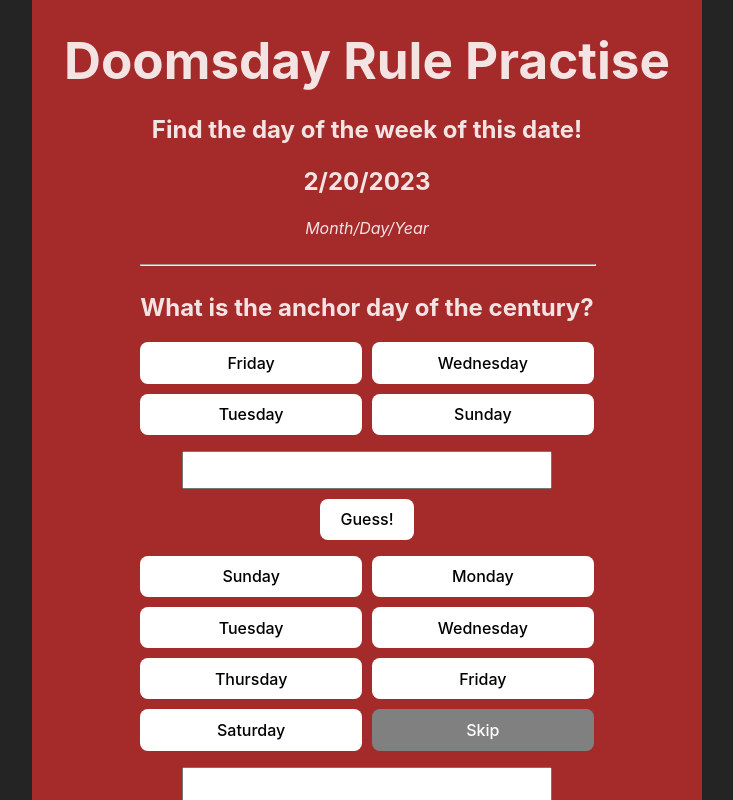
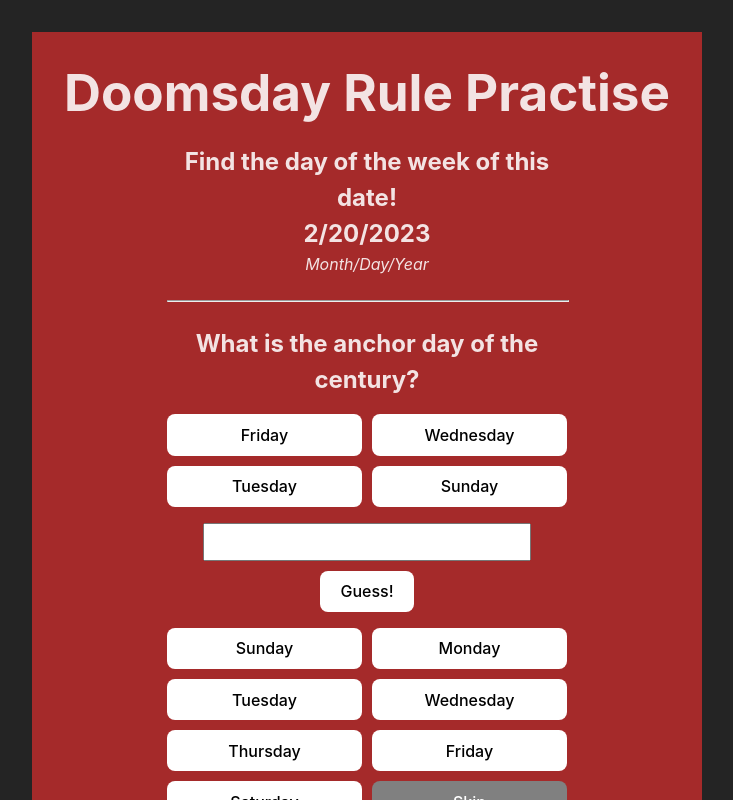
Before and after one commit to hooliganny/doomsday-rule-practise, a React (Vite) app in the folder doomsday-rule/: page / in a window 1280 px wide. Both pictures are taken after a click on the button "Step-by-Step Tutorial". Shown: the top 800 px of the page, without its empty margins (273-1006 px from the left). Built offline with nearby package versions, Linux system fonts and the light colour scheme.

Commit message:
Use answer for main guess, simplify text, design

```diff
--- a/doomsday-rule/src/Answer.tsx
+++ b/doomsday-rule/src/Answer.tsx
@@ -1,11 +1,12 @@
 import React, { useRef } from "react";
 
 type AnswerProps = {
-  title: string;
+  title?: string;
   possibleAnswers: (string | number)[];
   answer: string | number;
   ifCorrect: () => void;
   ifIncorrect: () => void;
+  extraLogic?: (guess: number | string) => void;
 };
 
 const Answer = ({
@@ -14,12 +15,19 @@ const Answer = ({
   answer,
   ifCorrect,
   ifIncorrect,
+  extraLogic,
 }: AnswerProps) => {
   const keyboardInputRef = useRef<HTMLInputElement | null>(null);
 
-  const buttonPress = (day: string | number | undefined) => {
-    console.log(day, answer);
-    if (day == answer) {
+  const handleGuess = (guess: string | number | undefined) => {
+    if (guess === "" || !guess) {
+      return null;
+    }
+    if (extraLogic?.(guess)) {
+      return null;
+    }
+
+    if (guess == answer) {
       ifCorrect();
       if (keyboardInputRef.current) {
         keyboardInputRef.current.value = "";
@@ -31,13 +39,13 @@ const Answer = ({
 
   function handleKeyDown(event: React.KeyboardEvent<HTMLInputElement>) {
     if (event.key === "Enter") {
-      buttonPress(keyboardInputRef.current?.value);
+      handleGuess(keyboardInputRef.current?.value);
     }
   }
 
   return (
     <>
-      <h2>{title}</h2>
+      {title && <h2>{title}</h2>}
       <div className="button-wrapper">
         {possibleAnswers.map((day, index) => {
           return (
@@ -49,7 +57,7 @@ const Answer = ({
                     ? { background: "gray", color: "white" }
                     : undefined
                 }
-                onClick={() => buttonPress(day)}
+                onClick={() => handleGuess(day)}
               >
                 {day}
               </button>
--- a/doomsday-rule/src/App.tsx
+++ b/doomsday-rule/src/App.tsx
@@ -2,6 +2,7 @@ import { useCallback, useEffect, useMemo, useRef, useState } from "react";
 import Modal from "./Modal";
 import "./App.css";
 import StepByStepGuess from "./StepByStepGuess";
+import Answer from "./Answer";
 
 export const Days = [
   "Sunday",
@@ -25,7 +26,6 @@ function randomDate(start: Date, end: Date) {
 }
 
 function App() {
-  const [guess, setGuess] = useState("");
   const [rightCount, setRightCount] = useState(0);
   const [wrongCount, setWrongCount] = useState(MAX_NUMBER_OF_GUESSES);
   const [answer, setAnswer] = useState(new Date());
@@ -38,48 +38,8 @@ function App() {
     setAnswer(randomDate(EARLIEST_DAY, LATEST_DAY));
   }
 
-  function handleKeyDown(event: React.KeyboardEvent<HTMLInputElement>) {
-    if (event.key === "Enter") {
-      setGuess(keyboardInputRef.current?.value || "");
-    }
-  }
-
-  const buttonPress = useCallback((day: string) => {
-    return () => setGuess(day);
-  }, []);
-
-  useEffect(() => {
-    if (
-      guess !== "" &&
-      (Number(guess) === answer.getDay() ||
-        guess.toLowerCase() == Days[answer.getDay()].toLowerCase())
-    ) {
-      setRightCount((rightCount) => rightCount + 1);
-      reset();
-      if (
-        keyboardInputRef.current !== undefined &&
-        keyboardInputRef.current !== null
-      ) {
-        keyboardInputRef.current.value = "";
-      }
-    } else if (guess === "Skip") {
-      reset();
-    } else if (guess === "ans") {
-      setShowAnswer(true);
-    } else if (
-      guess != "" &&
-      !(
-        Number(guess) === answer.getDay() ||
-        guess.toLowerCase() == Days[answer.getDay()].toLowerCase()
-      )
-    ) {
-      setWrongCount((count) => count - 1);
-    }
-  }, [guess]);
-
   const reset = useCallback(() => {
     setWrongCount(MAX_NUMBER_OF_GUESSES);
-    setGuess("");
     newDate();
     setShowAnswer(false);
     setShowStepByStep(false);
@@ -118,40 +78,44 @@ function App() {
     setShowStepByStep((value) => !value);
   };
 
-  const DayButtons = useMemo(
-    () => (
-      <div className="button-wrapper">
-        {Days.concat("Skip").map((day) => {
-          return (
-            <button
-              className="day-button"
-              style={
-                day === "Skip"
-                  ? { background: "gray", color: "white" }
-                  : undefined
+  const ifCorrect = () => {
+    setRightCount((rightCount) => rightCount + 1);
+    reset();
+    if (
+      keyboardInputRef.current !== undefined &&
+      keyboardInputRef.current !== null
+    ) {
+      keyboardInputRef.current.value = "";
     }
-              key={day}
-              onClick={buttonPress(day)}
-            >
-              {day}
-            </button>
-          );
-        })}
-      </div>
-    ),
-    []
-  );
+  };
+
+  const isIncorrect = () => {
+    setWrongCount((count) => count - 1);
+  };
+
+  const extraLogic = (guess: number | string) => {
+    if (guess === "Skip") {
+      reset();
+      return true;
+    }
+    if (guess === "ans") {
+      setShowAnswer(true);
+      return true;
+    }
+  };
 
   return (
     <div className="App">
       <h1>Doomsday Rule Practise</h1>
       <div className="card">
+        <div className="title">
           <h2>Find the day of the week of this date!</h2>
 
           <h2>{answer.toLocaleDateString()}</h2>
           <p>
             <i>Month/Day/Year</i>
           </p>
+        </div>
 
         <hr style={{ width: "100%" }} />
         {showAnswer && (
@@ -162,12 +126,13 @@ function App() {
         )}
 
         {showStepByStep && <StepByStepGuess answer={answer} />}
-        {DayButtons}
-
-        <div className="answer-section">
-          <input type="text" ref={keyboardInputRef} onKeyDown={handleKeyDown} />
-          <button>Guess!</button>
-        </div>
+        <Answer
+          answer={Days[answer.getDay()]}
+          ifCorrect={ifCorrect}
+          ifIncorrect={isIncorrect}
+          possibleAnswers={Days.concat("Skip")}
+          extraLogic={extraLogic}
+        />
 
         <p className="correct">Number of guesses correct: {rightCount}</p>
         <p className="incorrect">Number of guesses left: {wrongCount}</p>
--- a/doomsday-rule/src/StepByStepGuess.tsx
+++ b/doomsday-rule/src/StepByStepGuess.tsx
@@ -1,4 +1,4 @@
-import { useCallback, useEffect, useMemo, useState } from "react";
+import { Fragment, useCallback, useEffect, useMemo, useState } from "react";
 import Answer from "./Answer";
 import getAnchorDay from "./lib/getAnchorDay";
 import { Days } from "./App";
@@ -34,21 +34,24 @@ const StepByStepGuess = ({ answer }: { answer: Date }) => {
     };
   }, [answer]);
 
+  const [sumSoFar, setSumSoFar] = useState(0);
   const [step, setStep] = useState(0);
   const steps = useMemo(
     () => [
       {
         title: "What is the anchor day of the century?",
-        answer: Days[anchorDayAnswer],
+        answer: anchorDayAnswer,
         possibleAnswers: anchorDays,
       },
       {
-        title: "How many twelves fit in the last 2 numbers of the year?",
+        title:
+          "How many twelves fit in the smallest 2 numbers of the year? (i.e. the 14 of 1914)",
         answer: howManyTwelvesAnswer,
         possibleAnswers: [0, 1, 2, 3, 4, 5, 6, 7, 8],
       },
       {
-        title: "What is the remainder from the twelves?",
+        title:
+          "How many years are left as a remainder from your previous answer?",
         answer: howManyTwelvesRemainderAnswer,
         possibleAnswers: [0, 1, 2, 3, 4, 5, 6, 7, 8, 9, 10, 11],
       },
@@ -58,7 +61,7 @@ const StepByStepGuess = ({ answer }: { answer: Date }) => {
         possibleAnswers: [0, 1, 2, 3],
       },
       {
-        title: "What is the sum modulo seven?",
+        title: "What is the sum of your previous answers modulo seven?",
         answer: sumModuloSevenAnswer,
         possibleAnswers: [0, 1, 2, 3, 4, 5, 6],
       },
@@ -68,6 +71,7 @@ const StepByStepGuess = ({ answer }: { answer: Date }) => {
   const handleCorrectAnswer = useCallback(() => {
     if (step < steps.length) {
       setStep(step + 1);
+      setSumSoFar((prevSum) => prevSum + steps[step].answer);
     } else {
       console.log("All steps completed");
     }
@@ -80,14 +84,16 @@ const StepByStepGuess = ({ answer }: { answer: Date }) => {
   return (
     <>
       {steps.slice(step, step + 1).map((stepData, index) => (
+        <Fragment key={`Step ${index}`}>
+          {step === steps.length - 1 && <p>Sum so far: {sumSoFar}</p>}
           <Answer
             title={stepData.title}
-          key={`Step ${index}`}
             answer={stepData.answer}
             possibleAnswers={stepData.possibleAnswers}
             ifCorrect={handleCorrectAnswer}
             ifIncorrect={() => console.log("incorrect")}
           />
+        </Fragment>
       ))}
       {step === steps.length && (
         <p>
--- a/doomsday-rule/src/index.css
+++ b/doomsday-rule/src/index.css
@@ -1,6 +1,6 @@
 #root {
   max-width: 1280px;
-  margin: 0 auto;
+  margin: 2rem auto;
   padding: 2rem;
   text-align: center;
   background-color: brown;
@@ -25,6 +25,11 @@ p,
 h1,
 h2 {
   margin: 0;
+}
+
+p,
+h2 {
+  max-width: 400px;
 }
 
 a {
@@ -77,6 +82,13 @@ ul {
   display: flex;
   flex-direction: column;
   gap: 1rem;
+}
+
+.title {
+  display: flex;
+  flex-direction: column;
+  align-items: center;
+  text-align: center;
 }
 
 .correct {
```
Lines whose indentation alone changed are shown as unchanged.
